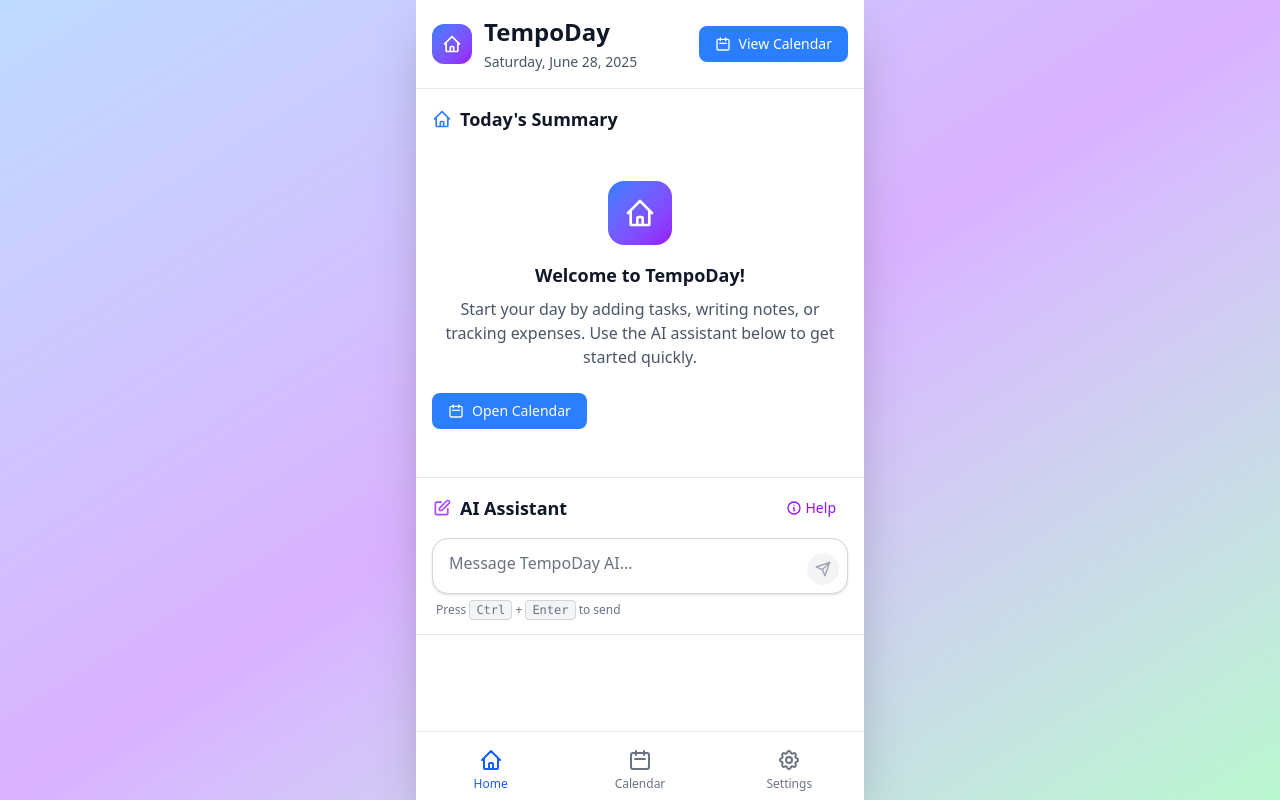
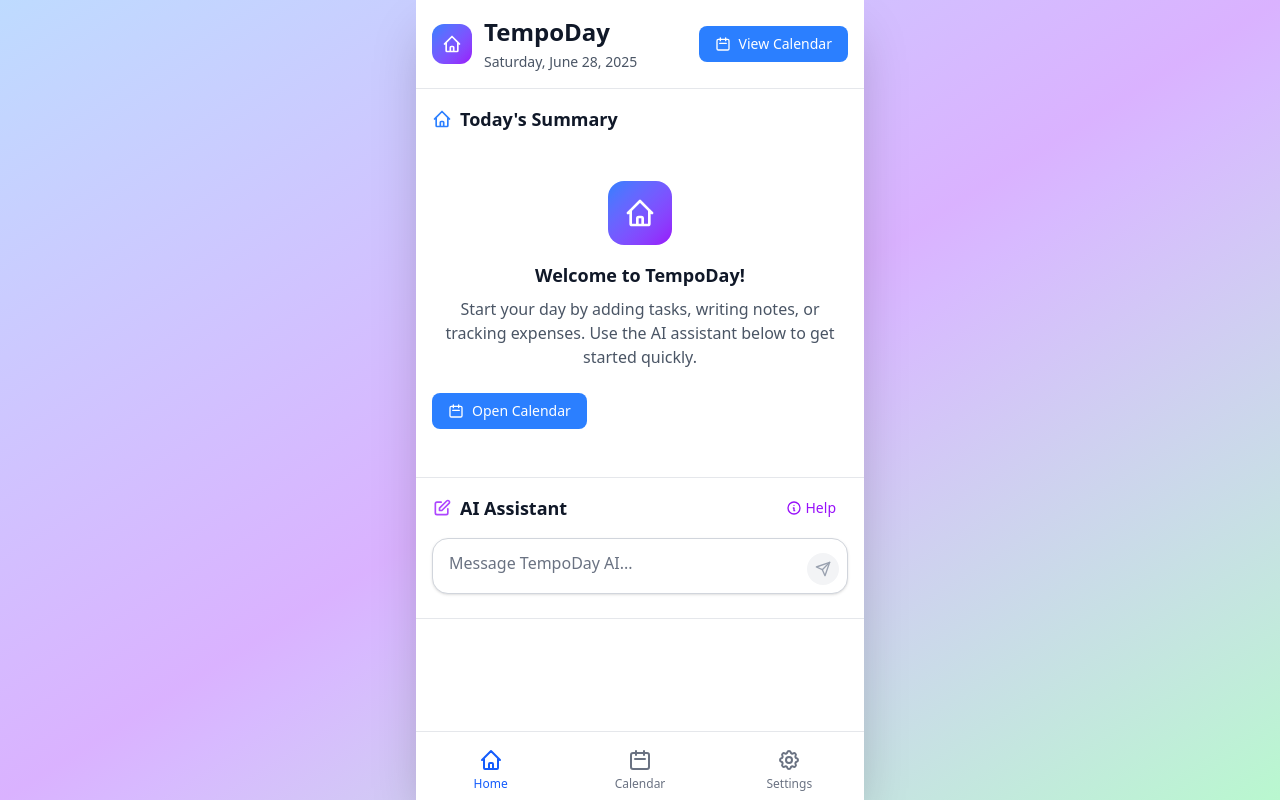
Before and after one commit to fachrihawari/tempoday, a Svelte app: page / in a window 1280 px wide. Built offline with nearby package versions, Linux system fonts and the light colour scheme.

Commit message:
Updated AIAssistant.svelte

```diff
--- a/src/components/AIAssistant.svelte
+++ b/src/components/AIAssistant.svelte
@@ -203,9 +203,6 @@ const categorizedExamples = {
 
       <!-- Keyboard Shortcut Hint -->
       <div class="flex items-center justify-between mt-2 px-1">
-        <span class="text-xs text-gray-500">
-          Press <kbd class="px-1.5 py-0.5 text-xs font-mono bg-gray-100 border border-gray-300 rounded">Ctrl</kbd> + <kbd class="px-1.5 py-0.5 text-xs font-mono bg-gray-100 border border-gray-300 rounded">Enter</kbd> to send
-        </span>
         {#if userInput.trim()}
           <button
             onclick={() => userInput = ''}
```
